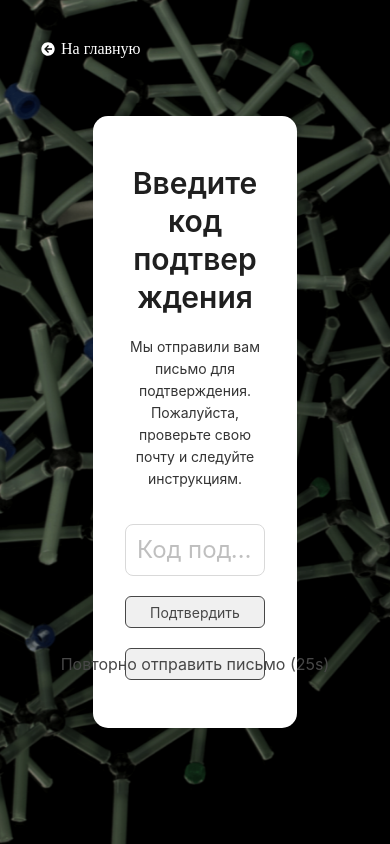
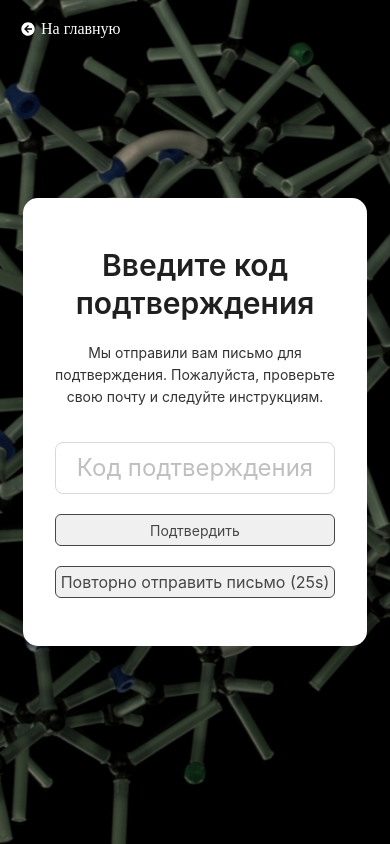
Before and after one commit to webDevArtur/mifi_ifib_v2, a React (Vite) app: page /registration/confirmation/1 in a window 390 px wide. Built offline with nearby package versions, Linux system fonts and the light colour scheme; a web font is replaced by a local one.

Commit message:
Добавил термины начал адаптив

```diff
--- a/src/pages/ConfirmationPage/ConfirmationPage.module.scss
+++ b/src/pages/ConfirmationPage/ConfirmationPage.module.scss
@@ -91,3 +91,14 @@
         cursor: default;
     }
   }
+
+  @media (max-width: 768px) {
+    .registrationCard {
+      width: 80%;
+    }
+
+    .backLink {
+      top: 20px;
+      left: 20px;
+    }
+  }
--- a/src/pages/LoginPage/LoginPage.module.scss
+++ b/src/pages/LoginPage/LoginPage.module.scss
@@ -91,3 +91,14 @@
     margin-left: 5px;
     text-decoration: underline;
   }
+
+  @media (max-width: 768px) {
+    .loginCard {
+      width: 80%;
+    }
+
+    .backLink {
+      top: 20px;
+      left: 20px;
+    }
+  }
--- a/src/pages/RegistrationPage/RegistrationPage.module.scss
+++ b/src/pages/RegistrationPage/RegistrationPage.module.scss
@@ -96,3 +96,15 @@
     margin-left: 5px;
     text-decoration: underline;
   }
+
+  @media (max-width: 768px) {
+    .registrationCard {
+      margin-top: 50px;
+      width: 80%;
+    }
+
+    .backLink {
+      top: 20px;
+      left: 20px;
+    }
+  }
```
